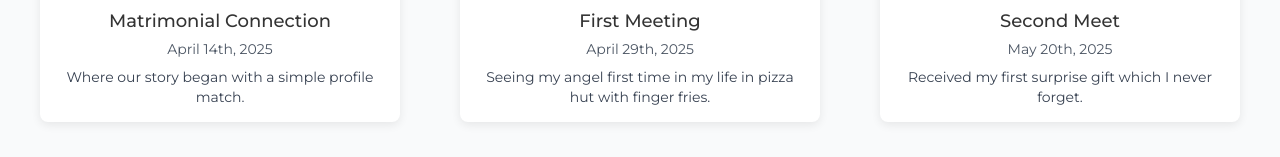
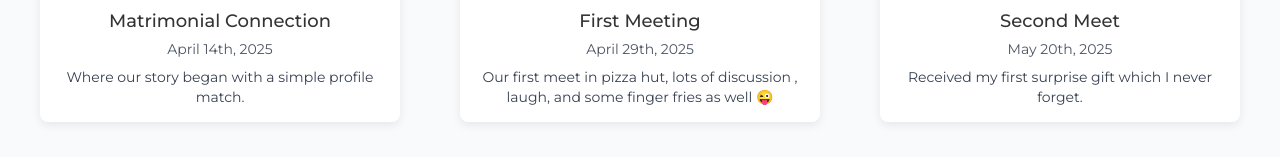
Before and after one commit to Siva-Vignesh/mywedding, a plain HTML site: page index.html in a window 1280 px wide. Shown: the part 1778-1935 px from the top of the page. Drawn offline with nearby package versions, Linux system fonts and the light colour scheme.

Commit message:
Update index.html

```diff
--- a/index.html
+++ b/index.html
@@ -644,7 +644,7 @@
                             </div>
                             <h3 class="text-lg font-medium mb-1">First Meeting</h3>
                             <p class="text-gray-600 text-sm mb-2">April 29th, 2025</p>
-                            <p class="text-gray-700 text-sm">Seeing my angel first time in my life in pizza hut with finger fries.</p>
+                            <p class="text-gray-700 text-sm">Our first meet in pizza hut, lots of discussion , laugh, and some finger fries as well 😜</p>
                         </div>
                     </div>
 
```
